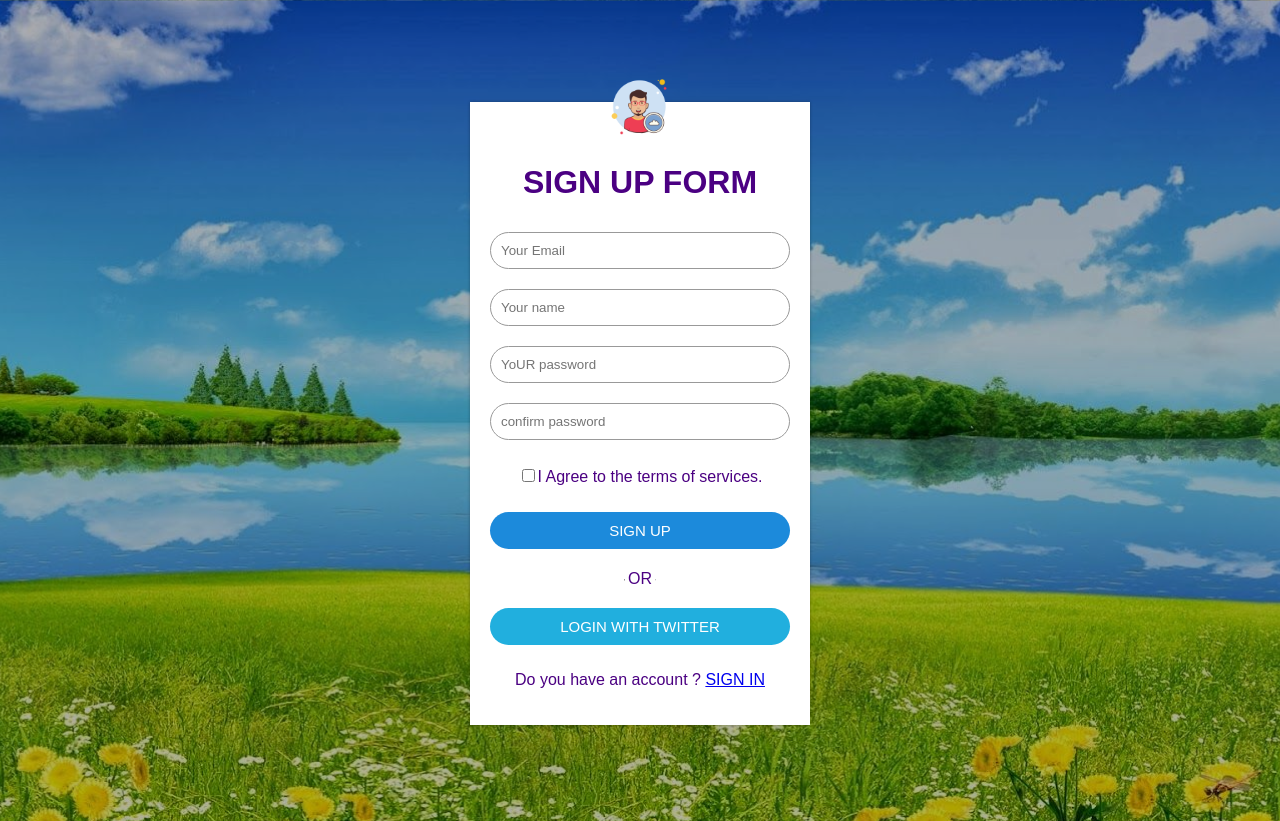
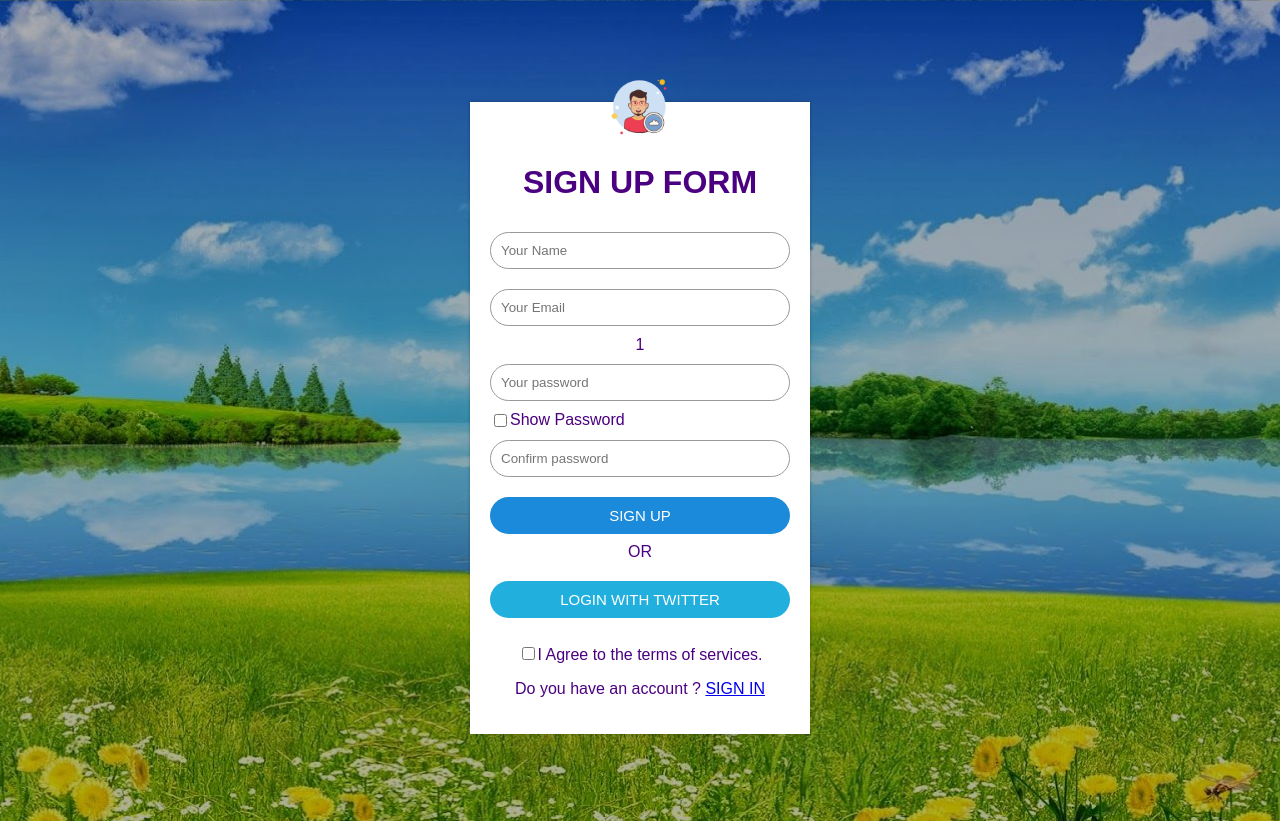
Before and after one commit to jatinkumawat01/URLShortener, a Python web app: template templates/SignUp.html in a window 1280 px wide. Shown: the top 821 px of the page. Run offline with Jinja, Linux system fonts and the light colour scheme; the template is opened without the code that fills it: most values are stand-ins (such as "Sample title", 1, 10 or a date in 2020).

Commit message:
Update SignUp.html

```diff
--- a/templates/SignUp.html
+++ b/templates/SignUp.html
@@ -1,40 +1,56 @@
 <html>
     <head>
         <title>SIGN UP FORM</title>
-        <link rel="stylesheet" text="text/css" href="/static/css1/style.css">
+        <link rel="icon" href="/static/images/favicon.png" type="image/png">
+        <link rel="stylesheet" type="text/css" href="/static/css1/style.css">
         <body>
             <div class="Sign-Up-Form">
                 <img src="/static/user-Icon.png">
                 <h1>SIGN UP FORM</h1>
                 <form action="register" onsubmit="return test()">
-                   <input type="email" class="input-box" name="email" placeholder="Your Email">
-                   <input type="TEXT" class="input-box" name="uname"placeholder="Your name">
-                    <input type="password" class="input-box" name="pwd" id="pwd" placeholder="YoUR password">
-                    <input type="password" class="input-box"  id="cpwd" placeholder="confirm password">
-                   <p><span><input type="checkbox"></span>I Agree to the terms of services.</p>
+                    <input type="text" class="input-box" placeholder="Your Name" name="uname" pattern="[a-zA-Z_\s]{5,20}" title="Name should be between 5 to 20 letters without any digits and special symbol except (_)" required>
+                   <input type="email" class="input-box" placeholder="Your Email" name="email" pattern="^([a-z\d\._-]+)@([a-z\d-]+)\.([a-z]{2,8})(\.[a-z]{2,8})?$" required>
+                    {{valid}}
+                   <input type="password" class="input-box" placeholder="Your password" name="pwd" id="pwd" required>
+                    <span style="float: left"><input type="checkbox" onclick="myFunction()" id="sp"></span>
+                    <label for="sp" style="float: left" > Show Password</label>
+                    <input type="password" class="input-box" placeholder="Confirm password"  id="cpwd" required>
                     <button type="submit" class="signup-btn">SIGN UP</button>
-                   <hr>
+                    <br><br>
                    <p class="or">OR</p>
                   <button type="button" class="twitter-btn">LOGIN WITH TWITTER</button>
-                  <p>Do you have an account ? <a href="#">SIGN IN</a></p>
+                    <p><span><input type="checkbox" required></span>I Agree to the terms of services.</p>
+                  <p>Do you have an account ? <a href="/Login">SIGN IN</a></p>
+                    {{error}}
+                    {{error1}}
                     </form>
+            </div>
         </body>
     <script>
-            function test() {
-                var pwd=document.getElementById("pwd").value;
-
-                var cpwd=document.getElementById("cpwd").value;
-                if(pwd == cpwd){
+        function test(){
+                  var pwd=document.getElementById("pwd").value
+                  var cpwd=document.getElementById("cpwd").value
+                  if(pwd==cpwd)
+                  {
                   return true;
                   }
-                else{
-                    alert( "password and confirm password are not correct")
+                  else
+                  {
+                  alert("password and confirm password is not match")
                   return false;
                   }
         }
-
-
-
+        function myFunction()
+        {
+          var x = document.getElementById("pwd");
+          if (x.type === "password")
+          {
+            x.type = "text";
+          }
+          else
+          {
+            x.type = "password";
+          }
+         }
      </script>
-    </head>
 </html>
```
Lines whose indentation alone changed are shown as unchanged.
